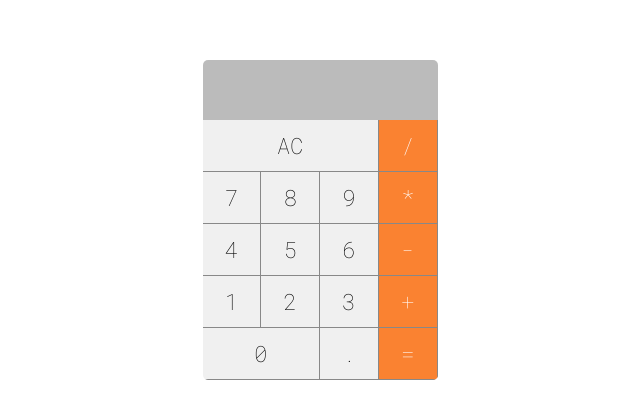
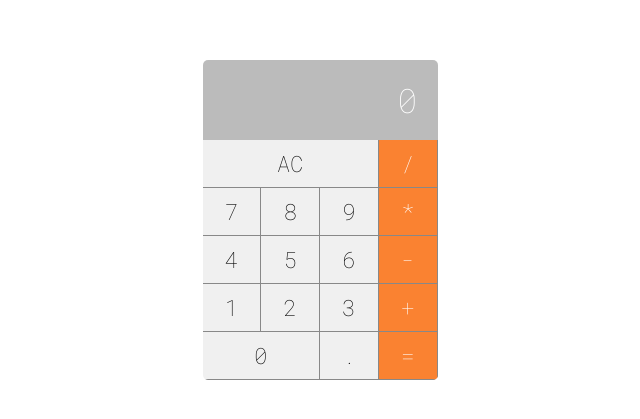
Before and after one commit to GeorgeSalu/Javascript-Moderno, a Vue app in the folder vue/calculator/: page / in a window 1280 px wide. Shown: the part 223-642 px from the top of the page, without its empty margins (320-960 px from the left). Built offline with nearby package versions, Linux system fonts and the light colour scheme.

Commit message:
implementando a logica

```diff
--- a/vue/calculator/src/components/Button.vue
+++ b/vue/calculator/src/components/Button.vue
@@ -1,6 +1,6 @@
 <template>
     <button class="button"
-        @click="$emit('onCalcButtonClick', label)"
+        @click="$emit('onClick', label)"
         :class="{ double, triple, operation }">
         {{ label }}
     </button>
@@ -10,9 +10,9 @@
 export default {
     props: {
         label: {},
-        operation: {type: Boolean},
-        double: {type: Boolean},
-        triple: {type: Boolean}
+        operation: { type: Boolean },
+        double: { type: Boolean },
+        triple: { type: Boolean }
     }
 }
 </script>
--- a/vue/calculator/src/main/Calculator.vue
+++ b/vue/calculator/src/main/Calculator.vue
@@ -1,6 +1,6 @@
 <template>
     <div class="calculator">
-        <Display />
+        <Display :value="displayValue" />
         <Button label="AC" triple @onClick="clearMemory" />
         <Button label="/" operation @onClick="setOperation" />
         <Button label="7" @onClick="addDigit" />
@@ -22,20 +22,58 @@
 </template>
 
 <script>
-import Display from '../components/Display'
-import Button from '../components/Button'
-
+import Button from "../components/Button"
+import Display from "../components/Display"
 export default {
-    components: {Button, Display},
+    data: function() {
+        return {
+            displayValue: "0",
+            clearDisplay: false,
+            operation: null,
+            values: [0, 0],
+            current: 0
+        }
+    },
+    components: { Button, Display },
     methods: {
         clearMemory() {
-            console.log('Limpar Memoria')
+            Object.assign(this.$data, this.$options.data())
         },
         setOperation(operation) {
-            console.log('Operação '+operation);
+            if (this.current === 0) {
+                this.operation = operation
+                this.current = 1
+                this.clearDisplay = true
+            } else {
+                const equals = operation === "="
+                const currentOperation = this.operation
+                try {
+                    this.values[0] = eval(
+                        `${this.values[0]} ${currentOperation} ${this.values[1]}`
+                    )
+                } catch (e) {
+                    this.$emit('onError', e)
+                }
+                this.values[1] = 0
+                this.displayValue = this.values[0]
+                this.operation = equals ? null : operation
+                this.current = equals ? 0 : 1
+                this.clearDisplay = !equals
+            }
         },
         addDigit(n) {
-            console.log('Digito '+n);
+            if (n === "." && this.displayValue.includes(".")) {
+                return
+            }
+            const clearDisplay = this.displayValue === "0"
+                || this.clearDisplay
+            const currentValue = clearDisplay ? "" : this.displayValue
+            const displayValue = currentValue + n
+            this.displayValue = displayValue
+            this.clearDisplay = false
+
+            this.values[this.current] = displayValue
+
         }
     }
 }
@@ -49,5 +87,6 @@
     overflow: hidden;
     display: grid;
     grid-template-columns: repeat(4, 25%);
+    grid-template-rows: 1fr 48px 48px 48px 48px 48px;
 }
 </style>
```
